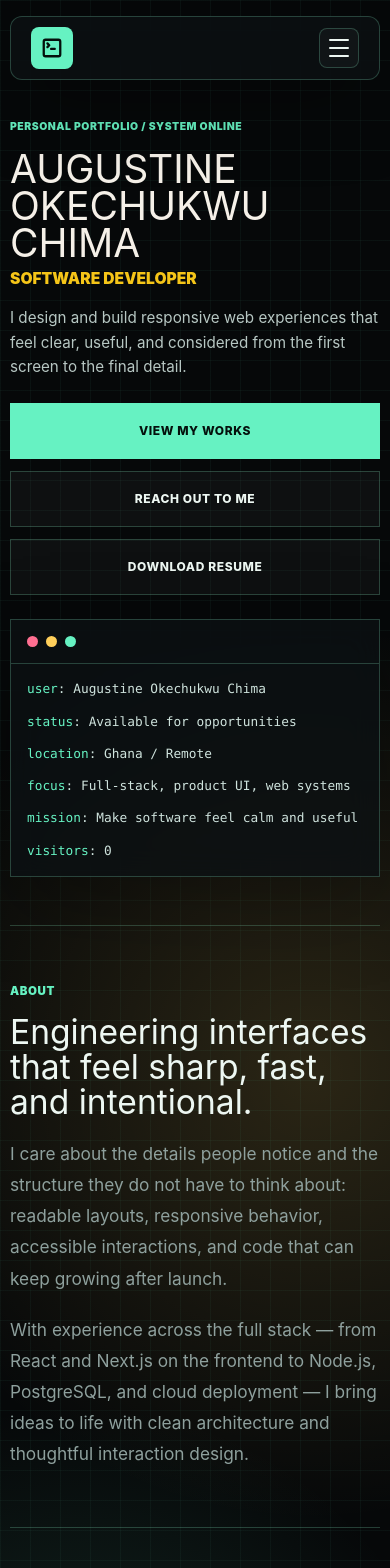
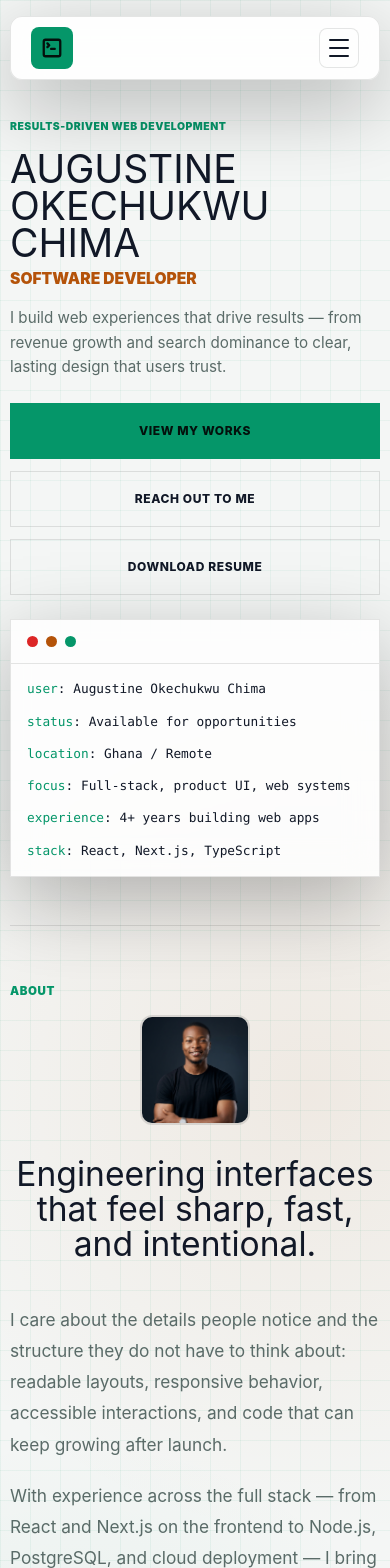
Before and after one commit to august-web/portffoliio, a Next.js app: page / in a window 390 px wide. Shown: the top 1568 px of the page. Built offline with nearby package versions, Linux system fonts and the light colour scheme.

Commit message:
Fix mobile menu, add light mode, improve nav contrast, personalize homepage, update TerminalCard, rewrite messaging

```diff
--- a/src/app/contact/page.tsx
+++ b/src/app/contact/page.tsx
@@ -104,7 +104,10 @@ export default function ContactPage() {
             </div>
             <div className="p-5 font-mono text-sm">
               {contactInfo.map((line) => (
-                <p key={line.label} className="mb-4 text-[#cfe3dd] last:mb-0 leading-relaxed">
+                <p
+                  key={line.label}
+                  className="mb-4 text-[var(--color-text)] last:mb-0 leading-relaxed"
+                >
                   <span className="text-[var(--color-accent)]">$ {line.label}</span>
                   <br />
                   <span className="pl-5">{line.value}</span>
--- a/src/app/page.tsx
+++ b/src/app/page.tsx
@@ -9,14 +9,14 @@ import ContactSection from '../components/sections/ContactSection'
 export const metadata: Metadata = {
   title: 'Augustine Okechukwu Chima | Software Developer',
   description:
-    'Personal portfolio of Augustine Okechukwu Chima — frontend, full-stack developer and UI architect building responsive web experiences.',
+    'Frontend engineer & web developer who builds results-driven digital experiences — driving revenue growth, search visibility (AEO/GEO/SEO), and measurable business impact.',
   alternates: {
     canonical: 'https://augustineportfolio.dev',
   },
   openGraph: {
     title: 'Augustine Okechukwu Chima | Software Developer',
     description:
-      'Personal portfolio of Augustine Okechukwu Chima — frontend, full-stack developer and UI architect.',
+      'Frontend engineer & web developer who builds results-driven digital experiences — driving revenue, SEO, and business impact.',
   },
 }
 
--- a/src/components/layout/Navbar.tsx
+++ b/src/components/layout/Navbar.tsx
@@ -30,7 +30,7 @@ export default function Navbar() {
 
   return (
     <header className="sticky top-4 z-50">
-      <div className="flex items-center justify-between min-h-16 px-5 py-2.5 border border-[var(--color-line)] bg-[var(--color-panel)]/80 shadow-[0_24px_80px_rgba(0,0,0,0.28)] backdrop-blur-lg rounded-xl">
+      <div className="flex items-center justify-between min-h-16 px-5 py-2.5 border border-[var(--color-line)] bg-[var(--color-panel)]/90 shadow-[0_24px_80px_rgba(0,0,0,0.28)] backdrop-blur-lg rounded-xl">
         <Link
           href="/"
           className="grid place-items-center w-[42px] h-[42px] bg-[var(--color-accent)] text-[#04100c] no-underline shrink-0 rounded-lg"
@@ -58,10 +58,15 @@ export default function Navbar() {
               <Link
                 key={link.label}
                 href={link.href}
-                className={`relative px-4 py-2.5 text-xs font-extrabold uppercase tracking-wider no-underline transition-colors duration-200 rounded-lg ${
+                onClick={() => {
+                  if (link.href === '/' && pathname === '/') {
+                    window.scrollTo({ top: 0, behavior: 'smooth' })
+                  }
+                }}
+                className={`relative px-4 py-2.5 text-xs font-extrabold uppercase tracking-wider no-underline transition-all duration-200 rounded-lg ${
                   isActive
                     ? 'text-[var(--color-accent)]'
-                    : 'text-[var(--color-muted)] hover:text-[var(--color-text)]'
+                    : 'text-[var(--color-text)]/70 hover:text-[var(--color-text)] hover:bg-white/3'
                 }`}
                 aria-current={isActive ? 'page' : undefined}
               >
@@ -141,6 +146,12 @@ export default function Navbar() {
                   <Link
                     key={link.label}
                     href={link.href}
+                    onClick={() => {
+                      setMenuOpen(false)
+                      if (link.href === '/' && pathname === '/') {
+                        window.scrollTo({ top: 0, behavior: 'smooth' })
+                      }
+                    }}
                     className={`px-5 py-4 text-base font-extrabold uppercase tracking-wider no-underline rounded-xl transition-all duration-200 ${
                       isActive
                         ? 'text-[var(--color-accent)] border border-[var(--color-line)] bg-[rgba(102,242,194,0.06)]'
--- a/src/components/sections/About.tsx
+++ b/src/components/sections/About.tsx
@@ -1,6 +1,7 @@
 'use client'
 
 import React from 'react'
+import Image from 'next/image'
 import { motion } from 'framer-motion'
 
 export default function About() {
@@ -15,9 +16,24 @@ export default function About() {
       <p className="text-[var(--color-accent)] text-xs font-black uppercase tracking-wider mb-4 m-0 max-sm:text-[0.72rem]">
         About
       </p>
-      <h2 className="max-w-[820px] mb-[18px] text-[4.25rem] leading-none m-0 max-md:text-[2.7rem] max-sm:text-[2.1rem] max-sm:leading-[1.04]">
-        Engineering interfaces that feel sharp, fast, and intentional.
-      </h2>
+      <div className="flex items-start gap-8 mb-6 max-md:flex-col max-md:items-center max-md:text-center">
+        <div className="shrink-0">
+          <div className="relative w-[130px] h-[130px] max-sm:w-[110px] max-sm:h-[110px]">
+            <Image
+              src="/images/profile.png"
+              alt="Augustine Okechukwu Chima"
+              fill
+              className="object-cover rounded-xl border-2 border-[var(--color-line)]"
+              priority
+            />
+          </div>
+        </div>
+        <div className="min-w-0">
+          <h2 className="mb-[18px] text-[4.25rem] leading-none m-0 max-md:text-[2.7rem] max-sm:text-[2.1rem] max-sm:leading-[1.04]">
+            Engineering interfaces that feel sharp, fast, and intentional.
+          </h2>
+        </div>
+      </div>
       <p className="max-w-[720px] text-[var(--color-muted)] text-[1.08rem] leading-[1.8] m-0 mb-5">
         I care about the details people notice and the structure they do not have to think about:
         readable layouts, responsive behavior, accessible interactions, and code that can keep
--- a/src/components/sections/Hero.tsx
+++ b/src/components/sections/Hero.tsx
@@ -19,17 +19,17 @@ export default function Hero() {
           transition={{ duration: 0.6 }}
         >
           <p className="text-[var(--color-accent)] text-xs font-black uppercase tracking-wider mb-4 m-0 max-sm:text-[0.65rem]">
-            Personal Portfolio / System Online
+            Results-Driven Web Development
           </p>
-          <h1 className="text-[clamp(2.5rem,7vw,4.75rem)] leading-[0.95] uppercase mb-1.5 m-0 text-[#F5F0E8] max-sm:text-[clamp(2rem,10vw,2.9rem)] max-[400px]:text-[clamp(1.65rem,10vw,2.55rem)]">
+          <h1 className="text-[clamp(2.5rem,7vw,4.75rem)] leading-[0.95] uppercase mb-1.5 m-0 text-[var(--color-text)] max-sm:text-[clamp(2rem,10vw,2.9rem)] max-[400px]:text-[clamp(1.65rem,10vw,2.55rem)]">
             Augustine Okechukwu Chima
           </h1>
-          <p className="text-[#F5C518] text-[clamp(1.15rem,2.2vw,2.1rem)] font-black uppercase mb-6 m-0 max-sm:text-[clamp(0.95rem,4vw,1.15rem)] max-sm:mb-4">
+          <p className="text-[var(--color-accent-2)] text-[clamp(1.15rem,2.2vw,2.1rem)] font-black uppercase mb-6 m-0 max-sm:text-[clamp(0.95rem,4vw,1.15rem)] max-sm:mb-4">
             Software Developer
           </p>
-          <p className="max-w-[680px] mb-[30px] text-[#b7c7c3] text-[1.2rem] leading-[1.7] m-0 max-md:text-[1.06rem] max-sm:text-[0.95rem] max-sm:leading-[1.6] max-sm:mb-6">
-            I design and build responsive web experiences that feel clear, useful, and considered
-            from the first screen to the final detail.
+          <p className="max-w-[680px] mb-[30px] text-[var(--color-muted)] text-[1.2rem] leading-[1.7] m-0 max-md:text-[1.06rem] max-sm:text-[0.95rem] max-sm:leading-[1.6] max-sm:mb-6">
+            I build web experiences that drive results — from revenue growth and search dominance to
+            clear, lasting design that users trust.
           </p>
           <div
             className="flex flex-wrap gap-3 max-sm:flex-col max-sm:w-full"
--- a/src/components/sections/Skills.tsx
+++ b/src/components/sections/Skills.tsx
@@ -64,7 +64,7 @@ export default function Skills() {
         {skills.map((skill) => (
           <motion.span
             key={skill}
-            className="inline-flex items-center gap-1.5 border border-[var(--color-line)] bg-[rgba(102,242,194,0.06)] px-[14px] py-3 text-[#d5eee7] font-extrabold text-sm"
+            className="inline-flex items-center gap-1.5 border border-[var(--color-line)] bg-[rgba(102,242,194,0.06)] px-[14px] py-3 text-[var(--color-text)] font-extrabold text-sm"
             variants={item}
           >
             <SkillIcon name={skill} />
--- a/src/components/ui/TerminalCard.tsx
+++ b/src/components/ui/TerminalCard.tsx
@@ -1,6 +1,6 @@
 'use client'
 
-import React, { useEffect, useState } from 'react'
+import React from 'react'
 import { motion } from 'framer-motion'
 import { useMousePosition } from './useMousePosition'
 
@@ -9,7 +9,8 @@ const lines = [
   { key: 'status', value: 'Available for opportunities' },
   { key: 'location', value: 'Ghana / Remote' },
   { key: 'focus', value: 'Full-stack, product UI, web systems' },
-  { key: 'mission', value: 'Make software feel calm and useful' },
+  { key: 'experience', value: '4+ years building web apps' },
+  { key: 'stack', value: 'React, Next.js, TypeScript' },
 ]
 
 const container = {
@@ -29,14 +30,6 @@ export default function TerminalCard() {
   const { x, y } = useMousePosition()
   const rotateX = (y - 0.5) * -4
   const rotateY = (x - 0.5) * 4
-  const [viewCount, setViewCount] = useState<number | null>(null)
-
-  useEffect(() => {
-    fetch('/api/views')
-      .then((r) => r.json())
-      .then((d) => setViewCount(d.count))
-      .catch(() => {})
-  }, [])
 
   return (
     <motion.div
@@ -65,19 +58,12 @@ export default function TerminalCard() {
           {lines.map((line) => (
             <motion.p
               key={line.key}
-              className="mb-3.5 text-[#cfe3dd] last:mb-0 break-words"
+              className="mb-3.5 text-[var(--color-text)] last:mb-0 break-words"
               variants={item}
             >
               <span className="text-[var(--color-accent)]">{line.key}</span>: {line.value}
             </motion.p>
           ))}
-          <motion.p
-            className={`mb-3.5 text-[#cfe3dd] last:mb-0 break-words ${viewCount === null ? 'opacity-0' : ''}`}
-            variants={item}
-          >
-            <span className="text-[var(--color-accent)]">visitors</span>:{' '}
-            {viewCount !== null ? viewCount.toLocaleString() : '---'}
-          </motion.p>
         </motion.div>
       </motion.div>
     </motion.div>
--- a/src/styles/globals.css
+++ b/src/styles/globals.css
@@ -55,3 +55,42 @@ body {
       auto;
   }
 }
+
+@media (prefers-color-scheme: light) {
+  :root {
+    --color-bg: #f4f6f5;
+    --color-panel: #ffffff;
+    --color-panel-strong: #eef1f0;
+    --color-line: rgba(0, 0, 0, 0.1);
+    --color-muted: #5a6b68;
+    --color-accent: #059669;
+    --color-accent-2: #b45309;
+    --color-text: #111827;
+    --color-danger: #dc2626;
+  }
+
+  body {
+    background:
+      linear-gradient(rgba(5, 150, 99, 0.06) 1px, transparent 1px),
+      linear-gradient(90deg, rgba(5, 150, 99, 0.06) 1px, transparent 1px),
+      radial-gradient(circle at 80% 12%, rgba(180, 83, 9, 0.08), transparent 28rem),
+      radial-gradient(circle at 20% 20%, rgba(5, 150, 99, 0.08), transparent 24rem), var(--color-bg);
+    background-size:
+      42px 42px,
+      42px 42px,
+      auto,
+      auto,
+      auto;
+  }
+
+  @media (max-width: 520px) {
+    body {
+      background-size:
+        30px 30px,
+        30px 30px,
+        auto,
+        auto,
+        auto;
+    }
+  }
+}
```
Also changed, not shown: src/app/layout.tsx (+4 -4 lines).
